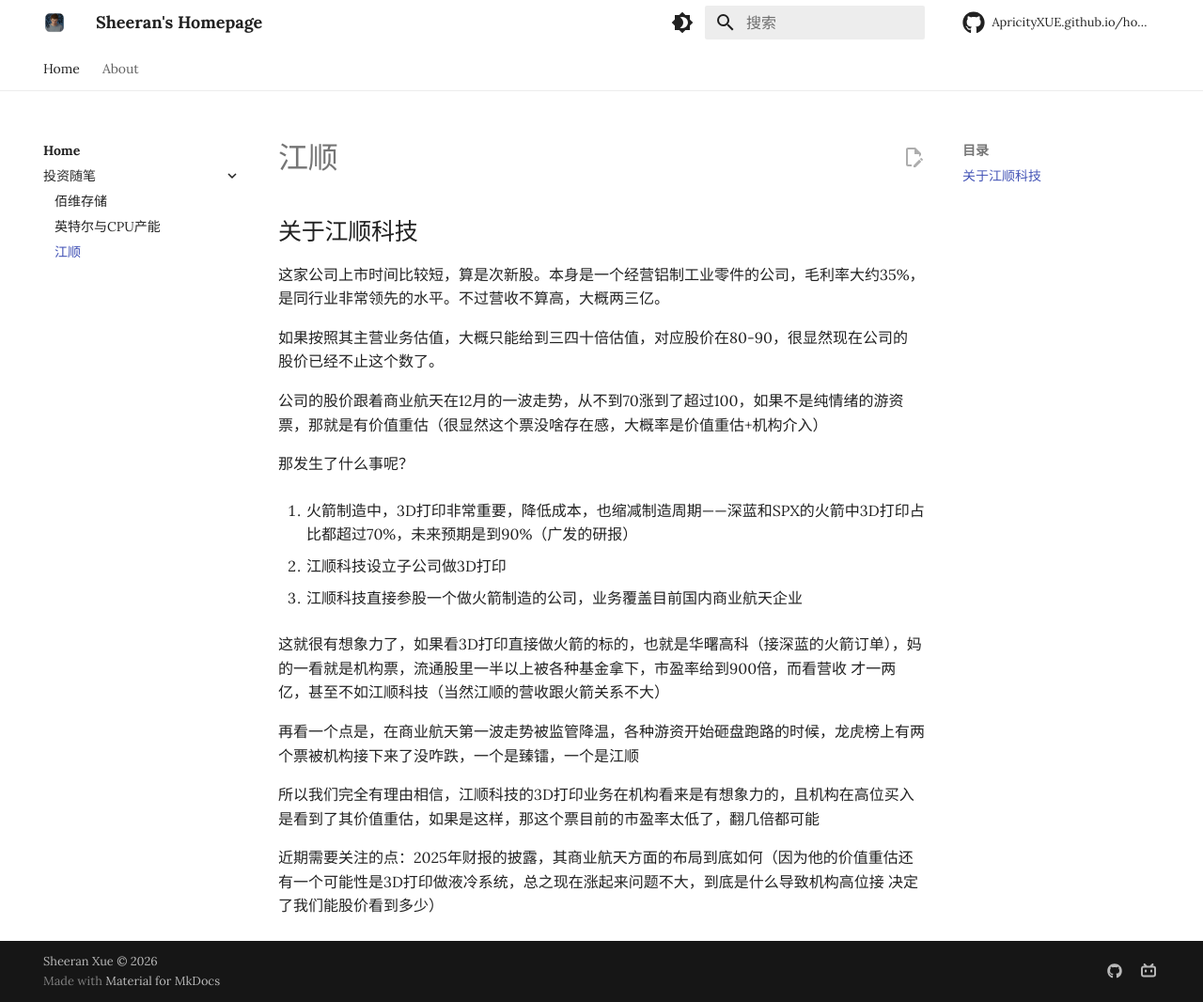
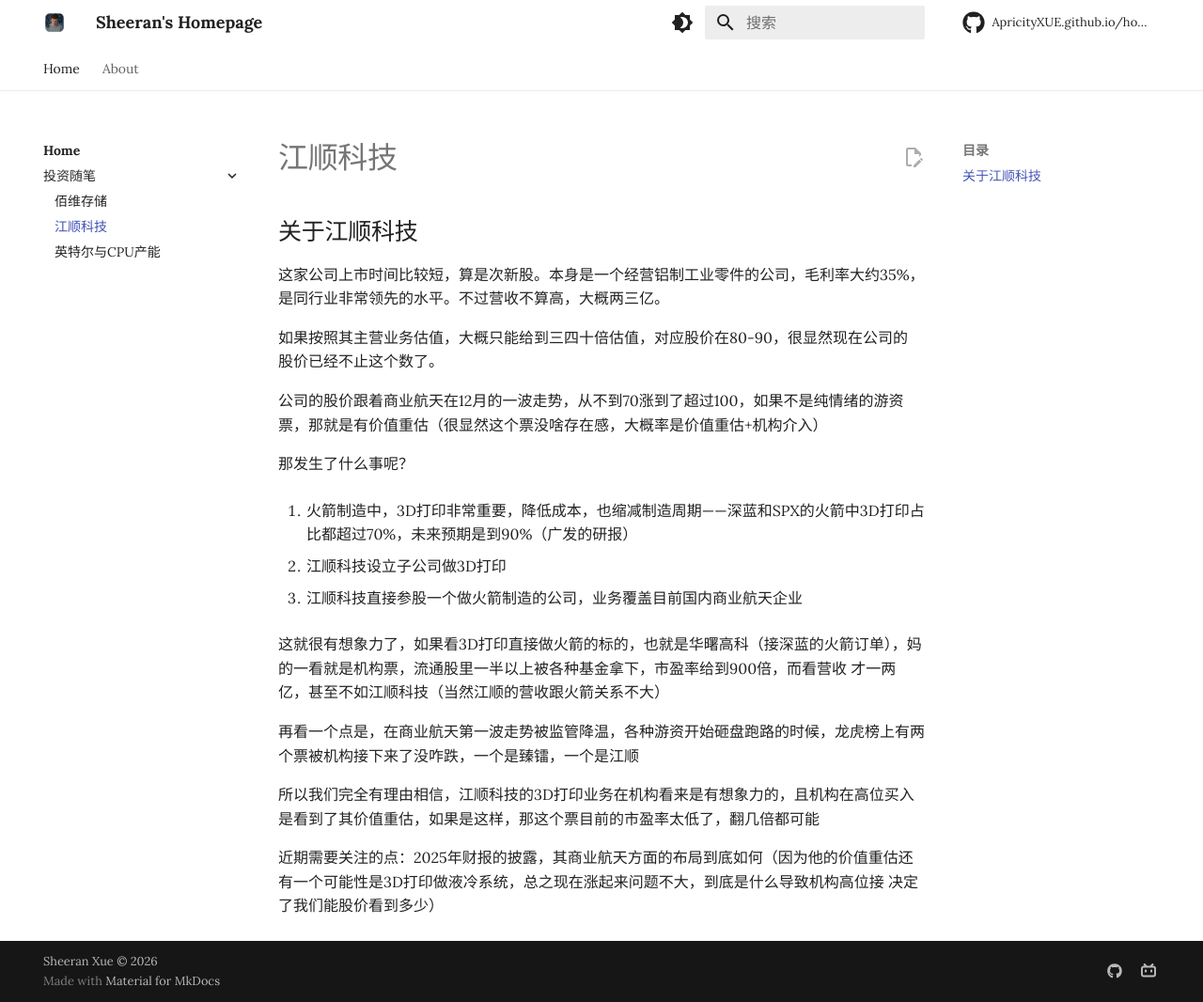
Before and after one commit to ApricityXUE/homepage, an MkDocs documentation site: the page built from docs/江顺科技.md, in a window 1280 px wide and 1066 px high. Shown: the whole window at 94% size. Built offline with MkDocs 1.6.1 and Material for MkDocs 9.7.7, drawn with Linux system fonts in a browser that asks for light colours; nearby versions of some CDN libraries; some web fonts are replaced; library files that are not in the unit come from our copies; comment, search, counter and statistics services are not loaded.

Commit message:
update files

```diff
--- a/mkdocs.yml
+++ b/mkdocs.yml
@@ -11,8 +11,8 @@ nav:
     - index.md
     - 投资随笔:
       - 佰维存储.md
+      - 江顺科技.md
       - 英特尔与CPU产能.md
-      - 江顺.md
   - About: about.md
 
 # [UI]
```
Also changed, not shown: docs/江顺科技.md (renamed from docs/江顺.md).
